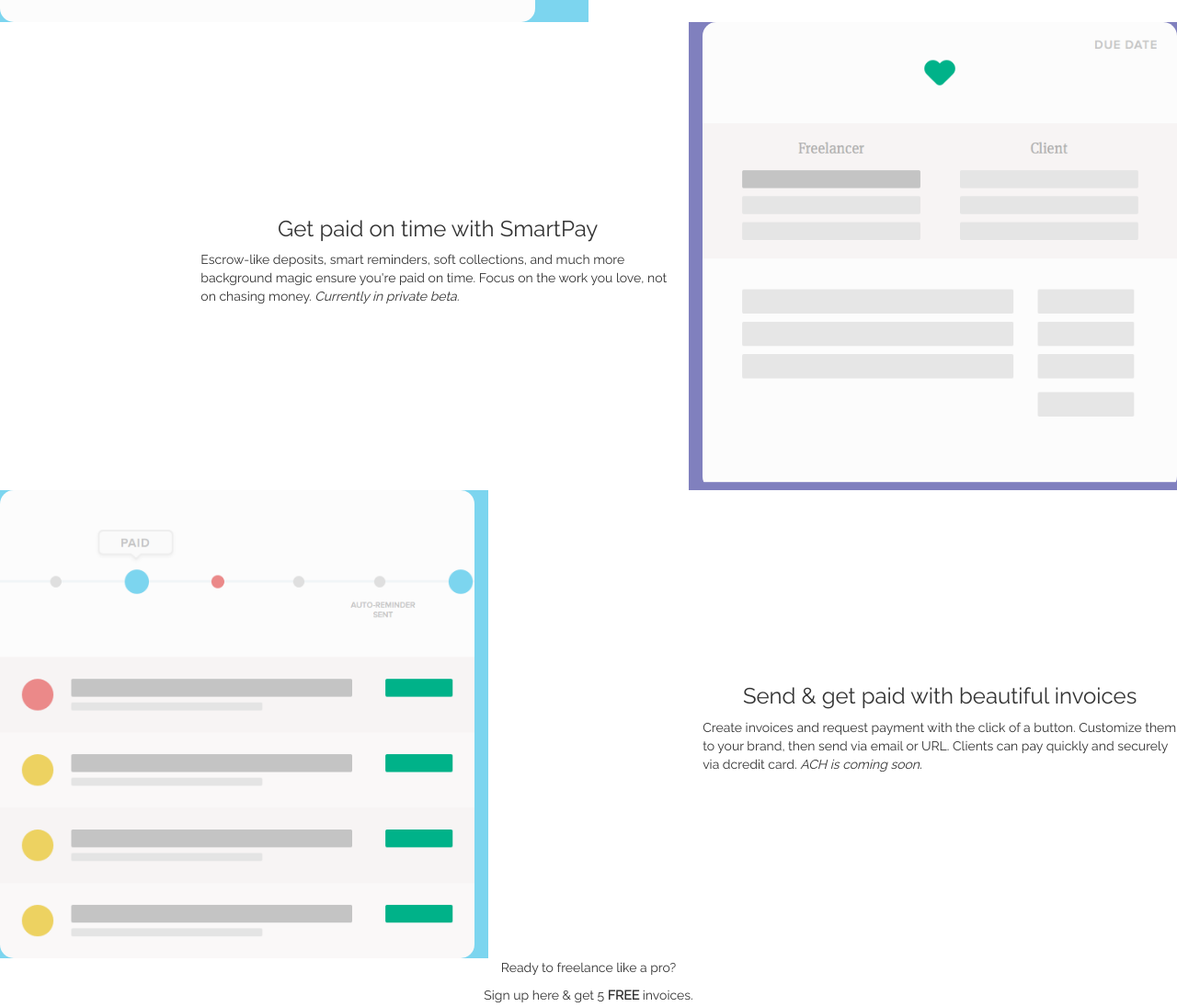
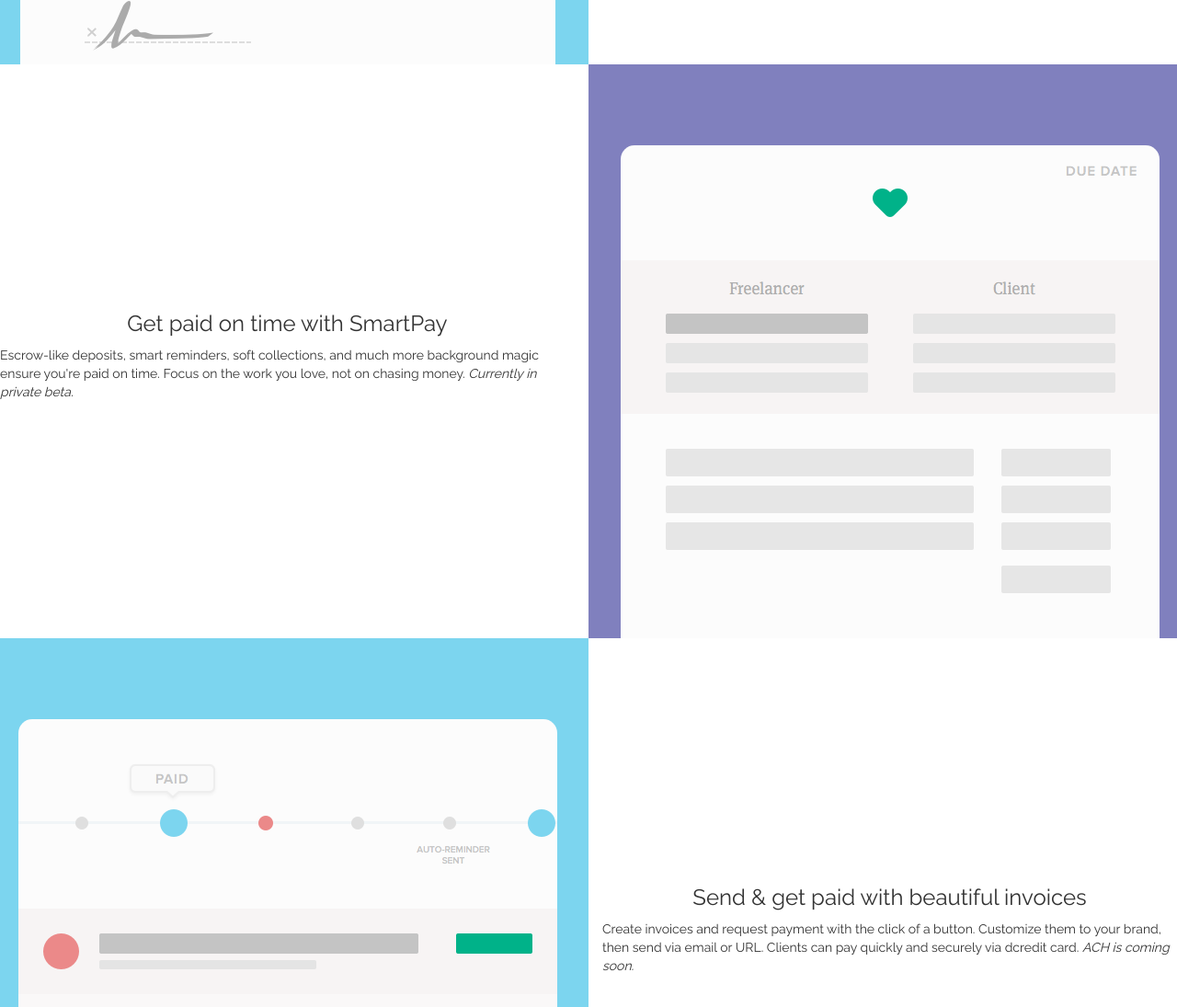
Before and after one commit to GPierre62/Bonsai, a plain HTML site: page index.html in a window 1280 px wide. Shown: the part 1878-2973 px from the top of the page at 92% size. Drawn offline with nearby package versions, Linux system fonts and the light colour scheme.

Commit message:
replacement image

```diff
--- a/css/style.css
+++ b/css/style.css
@@ -90,20 +90,35 @@
   height: 11vh;
 }
 
+/******* section Pricing ********/
 
+
+/******* section img-et-Text ********/
+.Dcale{
+  transform: translateY(0vh 5vh);
+}
 .textocenter {
   display: flex;
   align-items: center;
 }
 .fnddulimage1{
   background-color: #7CD5EF;
+  overflow-y: hidden;
+  height: 78vh;
 }
 .fnddulimage2{
   background-color: #8080BE;
+  overflow-y: hidden;
+  height: 78vh;
 }
 .img-arrondie{
   border-radius: 15px;
 }
+.Dcale{
+  transform: translateY(11vh);
+}
+/**********ZoneReady***********/
+/**********footer***********/
 
 .colFoot{
   background-color: #242629;
--- a/index.html
+++ b/index.html
@@ -12,6 +12,8 @@
   <link rel="stylesheet" href="css/style.css">
 </head>
 <body>
+
+
   <section id="Home">
     <nav class="navbar">
       <div class="container-fluid">
@@ -51,6 +53,8 @@
   <i class="fas fa-comments"></i>
 </div>
 </div>
+
+
 <section id="Infofo">
   <div class="row" >
     <div class="col-xs-12">
@@ -74,7 +78,9 @@
     </div>
   </div>
 </section>
-<section>
+
+
+<section id="Pricing">
   <div class="row">
     <p class="text-center">SIMPLE PRICING:</p>
     <p class="text-center">PAY WHEN YOU GET PAID</p>
@@ -86,17 +92,19 @@
     <div class="text-center">Credit cards supported now. ACH coming soon!</p>
     </div>
   </section>
+
+
+  <section id="img-et-Text">
     <div class="row textocenter">
       <div class="fnddulimage1 col-md-6">
-      <img class="img-responsive img-arrondie" src="img/welcome-invoices-graphic-1.png"/>
+        <img class="img-responsive center-block Dcale img-arrondie" src="img/welcome-invoices-graphic-1.png"/>
       </div>
       <div class="col-md-6">
         <div class="row">
-        <div class="col-md-5 col-md-offset-2 text-left">
+          <div class="col-md-6 text-left">
             <h3 class="text-center">Integrates deeply with Bonsai Contracts</h3>
             <p>Increase your payment rate with Bonsai
               Contracts: free bulletproof work contracts that are easy to create & e-sign.</p>
-
               <p>Once the contract is signed, generate a payment schedule with one click. <em>Contracts are optional but recommended</em></p>
             </div>
           </div>
@@ -104,33 +112,38 @@
       </div>
 
       <div class="row textocenter">
-      <div class="col-md-5 col-md-offset-2 text-left">
+        <div class="col-md-6 text-left">
           <h3 class="text-center">Get paid on time with SmartPay</h3>
           <p>Escrow-like deposits, smart reminders, soft collections, and much more background magic ensure you're paid on time.
             Focus on the work you love, not on chasing money. <em>Currently in private beta.</em></p>
           </div>
-        <div class="fnddulimage2 col-md-5">
-          <img class="img-responsive center-block img-arrondie" src="img/welcome-invoices-graphic-2.png"/>
+          <div class="fnddulimage2 col-md-6">
+            <img class="img-responsive center-block Dcale img-arrondie" src="img/welcome-invoices-graphic-2.png"/>
           </div>
         </div>
       </div>
 
       <div class="row textocenter">
-      <div class="fnddulimage1 col-md-5">
-        <img class="img-responsive img-arrondie" src="img/welcome-invoices-graphic-3.png"/>
+        <div class="fnddulimage1 col-md-6">
+          <img class="img-responsive center-block Dcale img-arrondie" src="img/welcome-invoices-graphic-3.png"/>
         </div>
-      <div class="col-md-5 col-md-offset-2 text-left">
+        <div class="col-md-6 text-left">
           <h3 class="text-center">Send & get paid with beautiful invoices</h3>
           <p>Create invoices and request payment with the click of a button. Customize them to your brand, then send via email or URL.
             Clients can pay quickly and securely via dcredit card. <em>ACH is coming soon.</em></p>
           </div>
         </div>
+      </section>
 
+
+      <section id="ZoneReady">
         <div class="row">
           <p class="text-center">Ready to freelance like a pro?</p>
           <p class="text-center">Sign up here & get 5 <b>FREE</b> invoices.</p>
           <button class="center-block btn-success" type="button" name="button">CREATE AN ACCOUNT</button>
         </div>
+      </section>
+
 
       <footer class="panel-footer colFoot">
         <div class="row nespacefoot">
```
Lines whose indentation alone changed are shown as unchanged.
